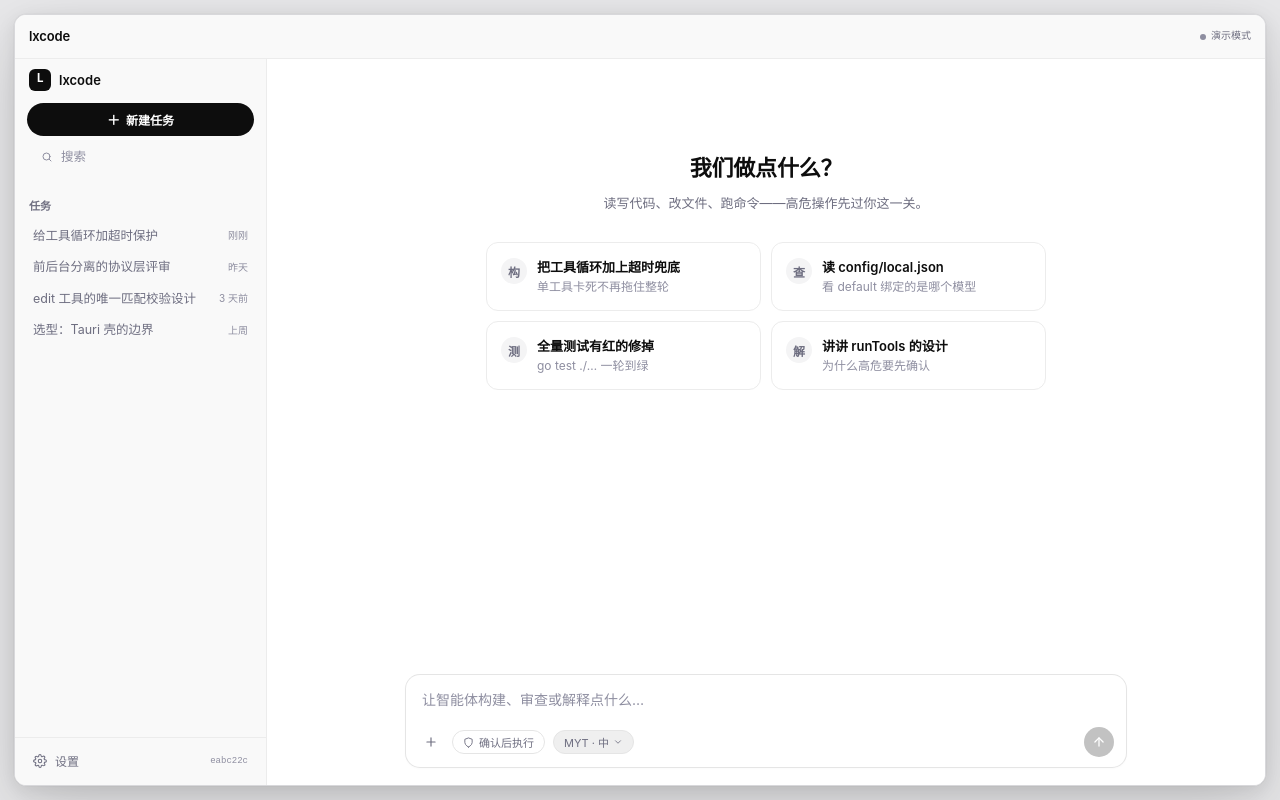
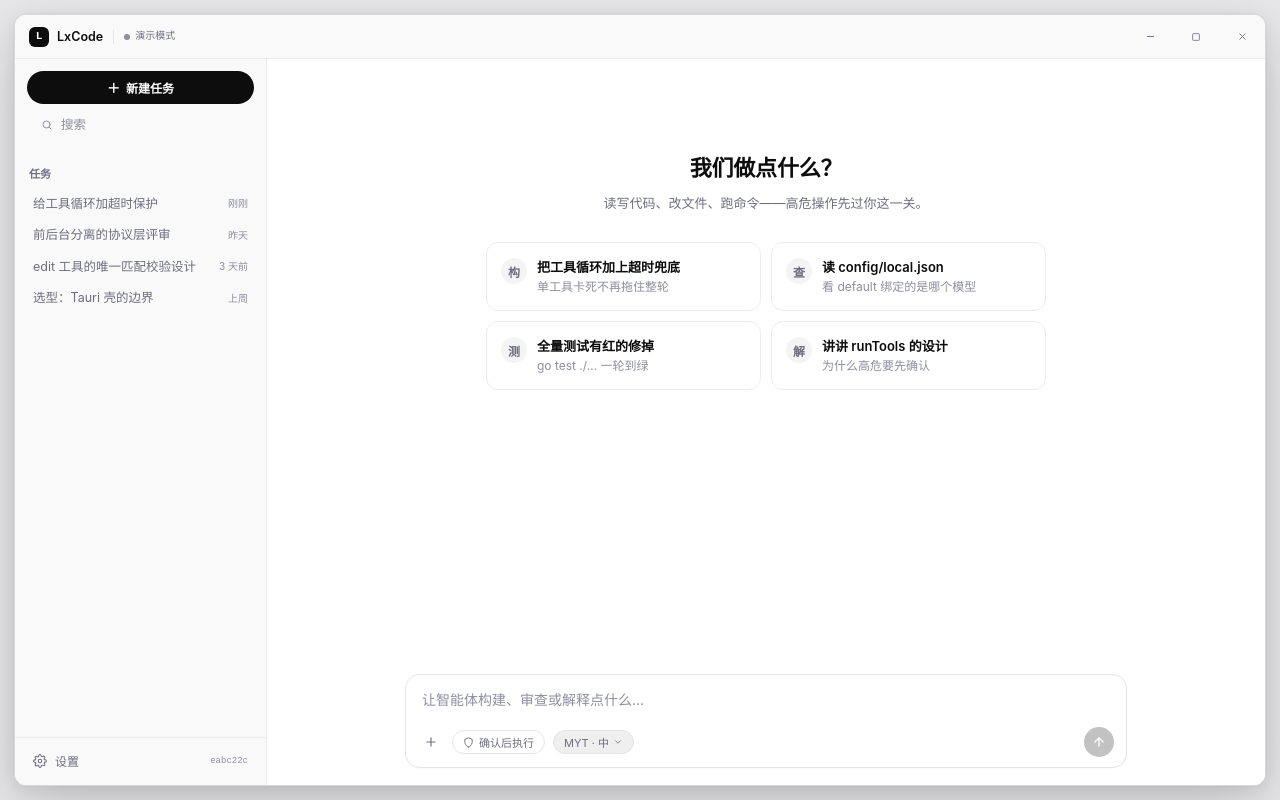
Before and after one commit to Laoxiao7274/lxcode, a React (Vite) app in the folder frontend/: page / in a window 1280 px wide. Built offline with nearby package versions, Linux system fonts and the light colour scheme.

Commit message:
feat(前端): 标题栏改窗口 chrome（品牌+状态左移，最小化/最大化/关闭右置）+ 设置弹窗放大（780×560）

```diff
--- a/frontend/src/components/Sidebar.tsx
+++ b/frontend/src/components/Sidebar.tsx
@@ -22,10 +22,6 @@ export function Sidebar({
 
   return (
     <aside className="sidebar">
-      <div className="brand">
-        <span className="brandMark">L</span>
-        <span className="brandName">lxcode</span>
-      </div>
       <div className="sidebar-pad">
         <button className="new-task-btn" onClick={() => !busy && source.newSession()}>
           <span className="plusGlyph">＋</span> 新建任务
--- a/frontend/src/components/Topbar.tsx
+++ b/frontend/src/components/Topbar.tsx
@@ -1,6 +1,7 @@
 import type { AgentSource } from "../agent/types";
 
-/** 窗口标题栏：中置任务标题 + 右侧连接状态（Codex 线程视图顶栏）。 */
+/** 窗口标题栏：左 = 图标 + LxCode + 连接态；右 = 窗口控制（最小化/最大化/关闭）。
+ *  窗口控制经 window.__LX__ 桥转发（Tauri 阶段接 appWindow API；浏览器里 no-op）。 */
 export function Topbar({
   taskTitle,
   source,
@@ -10,13 +11,37 @@ export function Topbar({
   source: AgentSource;
   connected: boolean;
 }) {
+  const win = (window as unknown as { __LX__?: { minimize: () => void; toggleMaximize: () => void; close: () => void } }).__LX__;
+  const ctrl = (fn?: () => void) => () => fn?.();
+
   return (
     <header className="topbar">
-      <span className="logo">lxcode</span>
+      <div className="tb-left">
+        <span className="brandMark">L</span>
+        <span className="brandName">LxCode</span>
+        <span className="tb-sep" />
+        <span className="status">
+          <span className="pulse-dot" data-off={!connected ? "true" : undefined} />
+          <span>{connected ? "已连接" : source.label}</span>
+        </span>
+      </div>
       <span className="task-title">{taskTitle}</span>
-      <div className="status">
-        <span className="pulse-dot" data-off={!connected ? "true" : undefined} />
-        <span>{connected ? "已连接" : source.label}</span>
+      <div className="tb-right">
+        <button type="button" className="win-btn" onClick={ctrl(win?.minimize)} aria-label="最小化" title="最小化">
+          <svg width="11" height="11" viewBox="0 0 24 24" fill="none" stroke="currentColor" strokeWidth="2" strokeLinecap="round" aria-hidden="true">
+            <path d="M5 12h14" />
+          </svg>
+        </button>
+        <button type="button" className="win-btn" onClick={ctrl(win?.toggleMaximize)} aria-label="最大化" title="最大化">
+          <svg width="10" height="10" viewBox="0 0 24 24" fill="none" stroke="currentColor" strokeWidth="2" strokeLinejoin="round" aria-hidden="true">
+            <rect x="4" y="4" width="16" height="16" rx="1.5" />
+          </svg>
+        </button>
+        <button type="button" className="win-btn win-close" onClick={ctrl(win?.close)} aria-label="关闭" title="关闭">
+          <svg width="11" height="11" viewBox="0 0 24 24" fill="none" stroke="currentColor" strokeWidth="2" strokeLinecap="round" aria-hidden="true">
+            <path d="M18 6 6 18M6 6l12 12" />
+          </svg>
+        </button>
       </div>
     </header>
   );
--- a/frontend/src/styles/global.css
+++ b/frontend/src/styles/global.css
@@ -75,37 +75,48 @@ body {
   overflow: hidden;
 }
 
-/* ===== 顶栏（窗口标题栏：中置任务标题，右置操作） ===== */
+/* ===== 顶栏（窗口标题栏：左 = 品牌与状态，中 = 任务名，右 = 窗口控制） ===== */
 .topbar {
   grid-column: 1 / -1;
   display: flex;
   align-items: center;
   gap: 10px;
-  padding: 0 14px;
+  padding: 0 0 0 14px;
   border-bottom: 1px solid var(--border);
   background: var(--bg-side);
+  /* 拖拽区（Tauri 阶段 data-tauri-drag-region；浏览器里无害） */
+  user-select: none;
 }
-.topbar .logo {
+.tb-left {
+  display: flex;
+  align-items: center;
+  gap: 8px;
+  flex: none;
+}
+.topbar .brandMark {
+  width: 20px;
+  height: 20px;
+  border-radius: 6px;
+  background: var(--fg);
+  color: #fff;
+  font-family: var(--font-mono);
+  font-size: 11px;
+  font-weight: 700;
+  display: inline-flex;
+  align-items: center;
+  justify-content: center;
+}
+.topbar .brandName {
   font-weight: 600;
-  font-size: 13px;
+  font-size: 12.5px;
   color: var(--fg);
-  letter-spacing: -0.01em;
+  letter-spacing: 0;
 }
-.topbar .task-title {
-  flex: 1;
-  text-align: center;
-  font-size: 12.5px;
-  font-weight: 500;
-  color: var(--fg);
-  white-space: nowrap;
-  overflow: hidden;
-  text-overflow: ellipsis;
-  padding: 0 60px;
-}
-.topbar .project-path {
-  font-family: var(--font-mono);
-  font-size: 10px;
-  color: var(--fg-faint);
+.tb-sep {
+  width: 1px;
+  height: 14px;
+  background: var(--border-strong);
+  margin: 0 2px;
 }
 .topbar .status {
   display: flex;
@@ -114,6 +125,47 @@ body {
   font-family: var(--font-mono);
   font-size: 10px;
   color: var(--fg-muted);
+}
+.topbar .task-title {
+  flex: 1;
+  text-align: center;
+  font-size: 12.5px;
+  font-weight: 500;
+  color: var(--fg-muted);
+  white-space: nowrap;
+  overflow: hidden;
+  text-overflow: ellipsis;
+  padding: 0 12px;
+}
+.tb-right {
+  display: flex;
+  align-items: stretch;
+  flex: none;
+  height: 100%;
+}
+.win-btn {
+  width: 46px;
+  display: inline-flex;
+  align-items: center;
+  justify-content: center;
+  color: var(--fg-muted);
+  background: transparent;
+  border: none;
+  cursor: default; /* 浏览器原型态：无系统窗口语义；Tauri 接管后 pointer */
+}
+.win-btn:hover {
+  background: var(--border-soft);
+  color: var(--fg);
+}
+.win-btn:active {
+  background: #e0e0e3;
+}
+.win-close:hover {
+  background: #e02e2a;
+  color: #fff;
+}
+.win-close:active {
+  background: #c62622;
 }
 .pulse-dot {
   width: 6px;
@@ -139,32 +191,8 @@ body {
   display: flex;
   flex-direction: column;
 }
-.brand {
-  display: flex;
-  align-items: center;
-  gap: 8px;
-  padding: 10px 14px 6px;
-}
-.brandMark {
-  width: 22px;
-  height: 22px;
-  border-radius: 6px;
-  background: var(--fg);
-  color: #fff;
-  font-family: var(--font-mono);
-  font-size: 12px;
-  font-weight: 700;
-  display: inline-flex;
-  align-items: center;
-  justify-content: center;
-}
-.brandName {
-  font-size: 13px;
-  font-weight: 600;
-  color: var(--fg);
-}
 .sidebar-pad {
-  padding: 6px 12px 10px;
+  padding: 12px 12px 10px;
 }
 .new-task-btn {
   display: flex;
@@ -522,10 +550,10 @@ body {
 }
 /* 弹窗体：点导航外的遮罩关闭由外层承载；这里 grid 出导航+内容 */
 .settings-view > .settings-dialog {
-  width: min(680px, calc(100% - 48px));
-  height: min(500px, calc(100% - 64px));
+  width: min(780px, calc(100% - 48px));
+  height: min(560px, calc(100% - 64px));
   display: grid;
-  grid-template-columns: 200px 1fr;
+  grid-template-columns: 210px 1fr;
   background: var(--surface);
   border: 1px solid var(--border-strong);
   border-radius: 16px;
```
